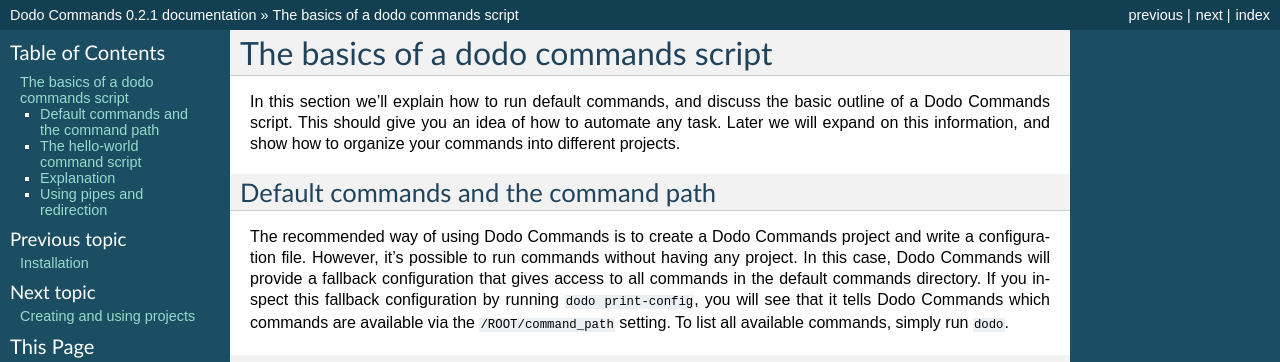
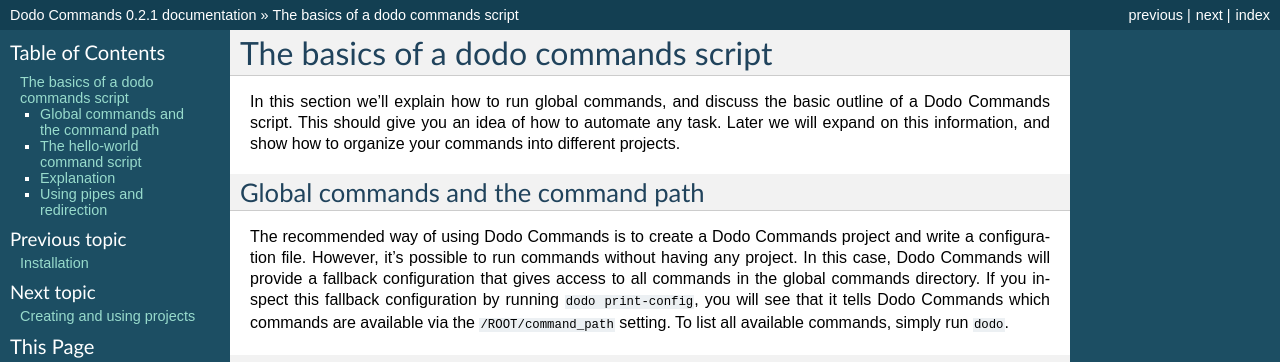
Before and after one commit to mnieber/dodo-commands, a Sphinx documentation site: the page built from doc/dodo-commands-script.rst, in a window 1280 px wide. Shown: the top 362 px of the page. Built offline with Sphinx 7.4.7, drawn with Linux system fonts in a browser that asks for light colours.

Commit message:
Fix documentation: refer to the global commands directory

```diff
--- a/doc/configuration.rst
+++ b/doc/configuration.rst
@@ -70,11 +70,11 @@
 Including bits of configuration from packages
 =============================================
 
-When you install a package with ``dodo install-default-commands`` it may contain more than just command scripts. Some packages contain a so-called "drop-in" directory with configuration files and other resources such as Dockerfiles. Since the Dodo Commands philosophy is that you own your local configuration, the way to use these files is through copying them:
+When you install a package with ``dodo install-commands`` it may contain more than just command scripts. Some packages contain a so-called "drop-in" directory with configuration files and other resources such as Dockerfiles. Since the Dodo Commands philosophy is that you own your local configuration, the way to use these files is through copying them:
 
 .. code-block:: bash
 
-    dodo install-default-commands --pip dodo_deploy_commands
+    dodo install-commands --pip dodo_deploy_commands
     # copy drop-in directory to ${/ROOT/res_dir}/drops/dodo_deploy_commands
     dodo drop-in dodo_deploy_commands
 
--- a/doc/dodo-commands-script.rst
+++ b/doc/dodo-commands-script.rst
@@ -4,13 +4,13 @@
 The basics of a dodo commands script
 ************************************
 
-In this section we'll explain how to run default commands, and discuss the basic outline of a Dodo Commands script. This should give you an idea of how to automate any task. Later we will expand on this information, and show how to organize your commands into different projects.
+In this section we'll explain how to run global commands, and discuss the basic outline of a Dodo Commands script. This should give you an idea of how to automate any task. Later we will expand on this information, and show how to organize your commands into different projects.
 
 
-Default commands and the command path
-=====================================
+Global commands and the command path
+====================================
 
-The recommended way of using Dodo Commands is to create a Dodo Commands project and write a configuration file. However, it's possible to run commands without having any project. In this case, Dodo Commands will provide a fallback configuration that gives access to all commands in the default commands directory. If you inspect this fallback configuration by running ``dodo print-config``, you will see that it tells Dodo Commands which commands are available via the ``/ROOT/command_path`` setting. To list all available commands, simply run ``dodo``.
+The recommended way of using Dodo Commands is to create a Dodo Commands project and write a configuration file. However, it's possible to run commands without having any project. In this case, Dodo Commands will provide a fallback configuration that gives access to all commands in the global commands directory. If you inspect this fallback configuration by running ``dodo print-config``, you will see that it tells Dodo Commands which commands are available via the ``/ROOT/command_path`` setting. To list all available commands, simply run ``dodo``.
 
 
 The hello-world command script
```
